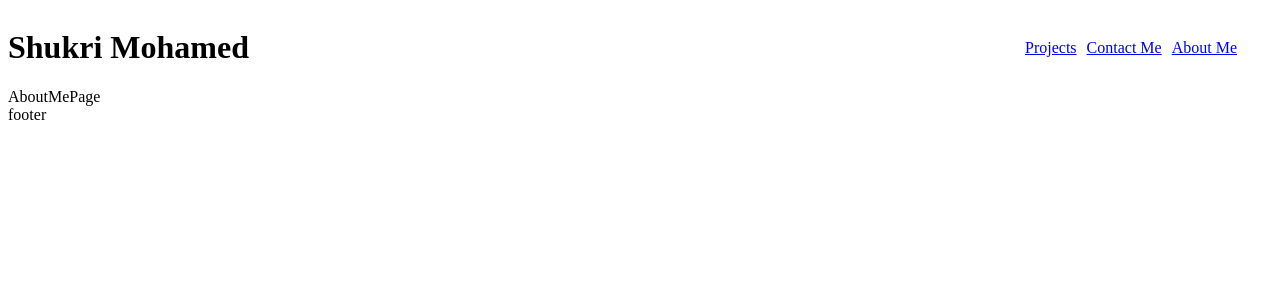
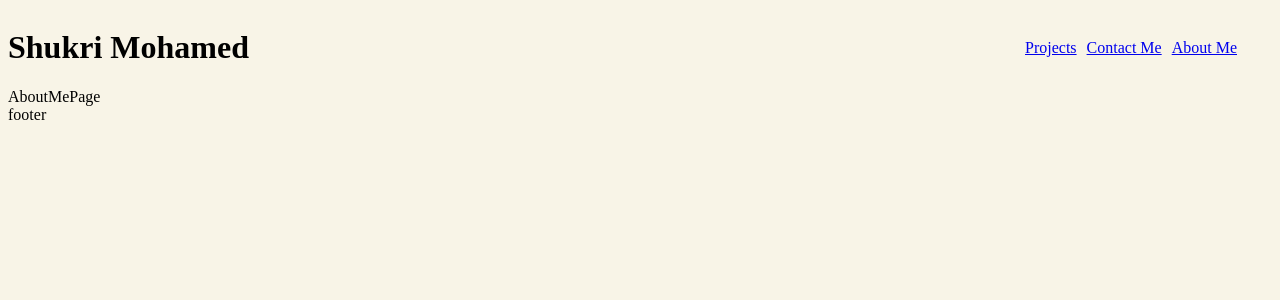
Before and after one commit to Shukrim433/portfolio, a React (Vite) app: page /about in a window 1280 px wide. Shown: the top 300 px of the page. Built offline with nearby package versions, Linux system fonts and the light colour scheme.

Commit message:
added vackground color to App.jsx component

```diff
--- a/src/App.jsx
+++ b/src/App.jsx
@@ -1,19 +1,21 @@
 import { Outlet, useLocation } from "react-router-dom";
 import Header from "./components/Header";
 import Footer from "./components/Footer";
+import './styles/App.css'
 
 function App() {
   const location = useLocation()
   const isLandingPage = location.pathname === '/'
+  document.body.style.background = '#f8f4e7'; // beige
   return (
-    <>
+    <div className="App">
       {!isLandingPage && <Header />}
       {/* Outlet component will conditionally show the appropriate page component based on the URL */}
       <div className="body">
         <Outlet />
       </div>
       {!isLandingPage && <Footer />}
-    </>
+    </div>
   );
 }
 
```
